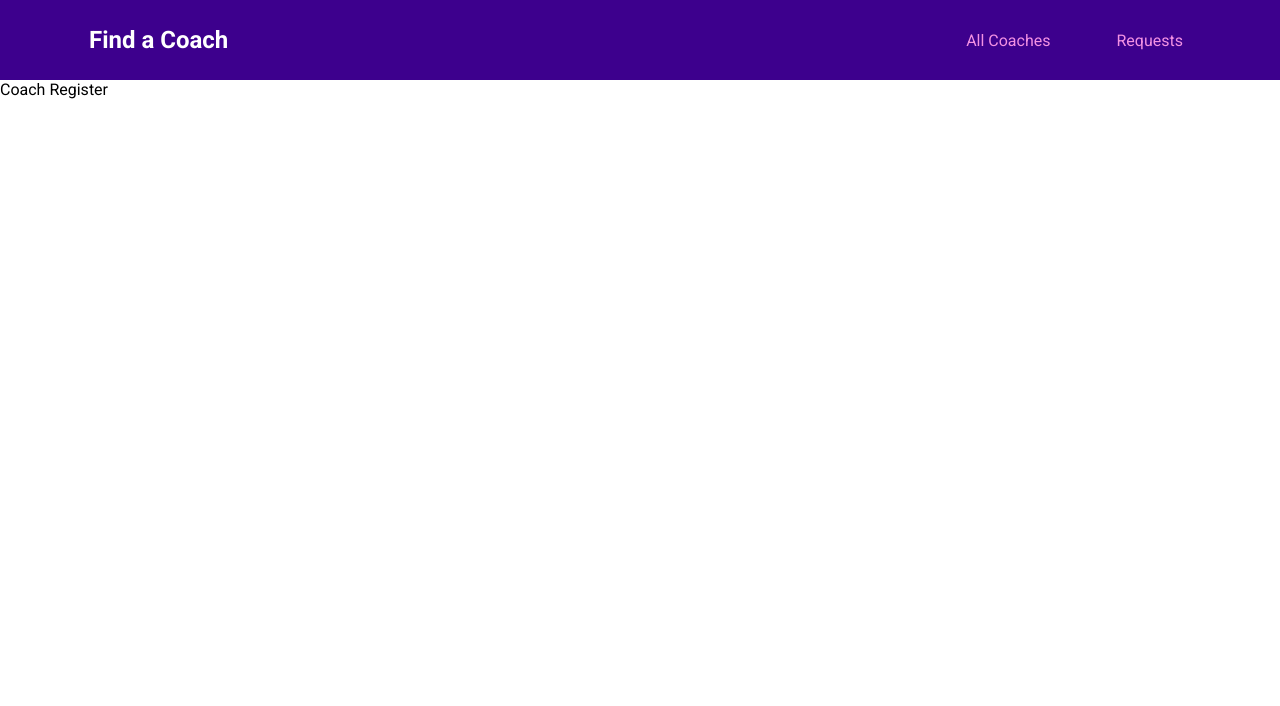
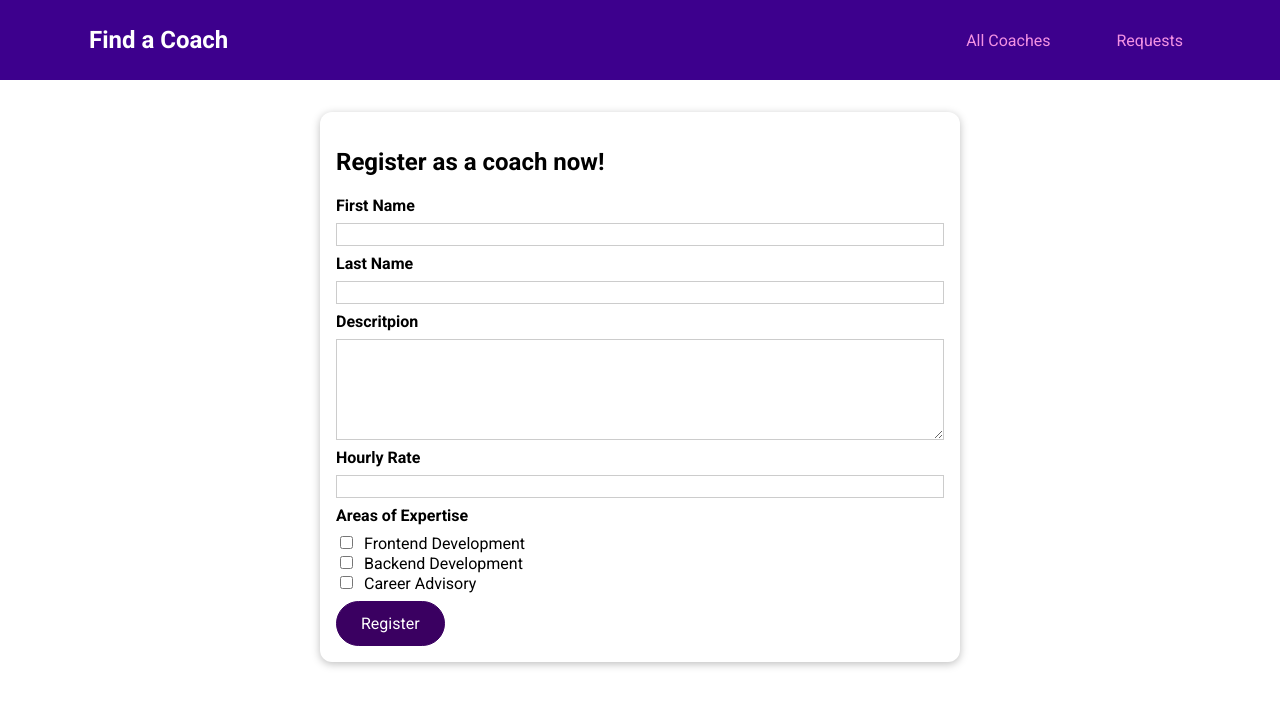
Before and after one commit to lukmanilias/coach-finder-app, a Vue app: page /register in a window 1280 px wide. Shown: the top 706 px of the page. Built offline with nearby package versions, Linux system fonts and the light colour scheme.

Commit message:
feat: filtering coach and coach registration

```diff
--- /dev/null
+++ b/src/components/coaches/CoachFilter.vue
@@ -0,0 +1,67 @@
+<template>
+  <base-card>
+    <h2>Find Your Coach</h2>
+    <span class="filter-option">
+      <input type="checkbox" id="frontend" checked @change="setFilter" />
+      <label for="frontend">Frontend</label>
+    </span>
+    <span class="filter-option">
+      <input type="checkbox" id="backend" checked @change="setFilter" />
+      <label for="backend">Backend</label>
+    </span>
+    <span class="filter-option">
+      <input type="checkbox" id="career" checked @change="setFilter" />
+      <label for="career">Career</label>
+    </span>
+  </base-card>
+</template>
+
+<script>
+export default {
+  emits: ['change-filter'],
+  data() {
+    return {
+      filters: {
+        frontend: true,
+        backend: true,
+        career: true,
+      },
+    };
+  },
+  methods: {
+    setFilter(event) {
+      const inputId = event.target.id;
+      const isActive = event.target.checked;
+      const updatedFilters = {
+        ...this.filters,
+        [inputId]: isActive,
+      };
+      this.filters = updatedFilters;
+      this.$emit('change-filter', updatedFilters);
+    },
+  },
+};
+</script>
+
+<style scoped>
+h2 {
+  margin: 0.5rem 0;
+}
+
+.filter-option {
+  margin-right: 1rem;
+}
+
+.filter-option label,
+.filter-option input {
+  vertical-align: middle;
+}
+
+.filter-option label {
+  margin-left: 0.25rem;
+}
+
+.filter-option.active label {
+  font-weight: bold;
+}
+</style>
--- /dev/null
+++ b/src/components/coaches/CoachForm.vue
@@ -0,0 +1,214 @@
+<template>
+  <form @submit.prevent="submitForm">
+    <div class="form-control" :class="{ invalid: !firstName.isValid }">
+      <label for="firstName">First Name</label>
+      <input
+        type="text"
+        id="firstName"
+        v-model.trim="firstName.val"
+        @blur="clearValidity('firstName')"
+      />
+      <p v-if="!firstName.isValid">First name must not be empty.</p>
+    </div>
+    <div class="form-control" :class="{ invalid: !lastName.isValid }">
+      <label for="lastName">Last Name</label>
+      <input
+        type="text"
+        id="lastName"
+        v-model.trim="lastName.val"
+        @blur="clearValidity('lastName')"
+      />
+      <p v-if="!lastName.isValid">Last name must not be empty.</p>
+    </div>
+    <div class="form-control" :class="{ invalid: !description.isValid }">
+      <label for="description">Descritpion</label>
+      <textarea
+        id="description"
+        rows="5"
+        v-model.trim="description.val"
+        @blur="clearValidity('description')"
+      ></textarea>
+      <p v-if="!description.isValid">Descritpion must not be empty.</p>
+    </div>
+    <div class="form-control" :class="{ invalid: !rate.isValid }">
+      <label for="rate">Hourly Rate</label>
+      <input
+        type="number"
+        id="rate"
+        v-model.number="rate.val"
+        @blur="clearValidity('rate')"
+      />
+      <p v-if="!rate.isValid">Hourly rate must be greate than 0.</p>
+    </div>
+    <div class="form-control" :class="{ invalid: !areas.isValid }">
+      <h3>Areas of Expertise</h3>
+      <div>
+        <input
+          type="checkbox"
+          id="frontend"
+          value="frontend"
+          v-model="areas.val"
+          @blur="clearValidity('areas')"
+        />
+        <label for="frontend">Frontend Development</label>
+      </div>
+      <div>
+        <input
+          type="checkbox"
+          id="backend"
+          value="backend"
+          v-model="areas.val"
+          @blur="clearValidity('areas')"
+        />
+        <label for="backend">Backend Development</label>
+      </div>
+      <div>
+        <input
+          type="checkbox"
+          id="career"
+          value="career"
+          v-model="areas.val"
+          @blur="clearValidity('areas')"
+        />
+        <label for="career">Career Advisory</label>
+      </div>
+      <p v-if="!areas.isValid">At least one expertise must be choose.</p>
+    </div>
+    <p v-if="!formIsValid">Please fix the above errors and submit again.</p>
+    <base-button>Register</base-button>
+  </form>
+</template>
+
+<script>
+export default {
+  data() {
+    return {
+      firstName: {
+        val: '',
+        isValid: true,
+      },
+      lastName: {
+        val: '',
+        isValid: true,
+      },
+      description: {
+        val: '',
+        isValid: true,
+      },
+      rate: {
+        val: null,
+        isValid: true,
+      },
+      areas: {
+        val: [],
+        isValid: true,
+      },
+      formIsValid: true,
+    };
+  },
+  methods: {
+    clearValidity(input) {
+      this[input].isValid = true;
+    },
+
+    validateForm() {
+      this.formIsValid = true;
+      if (this.firstName.val === '') {
+        this.firstName.isValid = false;
+        this.formIsValid = false;
+      }
+      if (this.lastName.val === '') {
+        this.lastName.isValid = false;
+        this.formIsValid = false;
+      }
+      if (this.description.val === '') {
+        this.description.isValid = false;
+        this.formIsValid = false;
+      }
+      if (!this.rate.val || this.raet.val < 0) {
+        this.rate.isValid = false;
+        this.formIsValid = false;
+      }
+      if (this.areas.val.length === 0) {
+        this.areas.isValid = false;
+        this.formIsValid = false;
+      }
+    },
+
+    submitForm() {
+      this.validateForm();
+
+      if (!this.formIsValid) {
+        return;
+      }
+
+      const formData = {
+        firstName: this.firstName.val,
+        lastName: this.lastName.val,
+        description: this.description.val,
+        rate: this.rate.val,
+        areas: this.areas.val,
+      };
+
+      this.$emit('save-data', formData);
+    },
+  },
+};
+</script>
+
+<style scoped>
+.form-control {
+  margin: 0.5rem 0;
+}
+
+label {
+  font-weight: bold;
+  display: block;
+  margin-bottom: 0.5rem;
+}
+
+input[type='checkbox'] + label {
+  font-weight: normal;
+  display: inline;
+  margin: 0 0 0 0.5rem;
+}
+
+input,
+textarea {
+  display: block;
+  width: 100%;
+  border: 1px solid #ccc;
+  font: inherit;
+}
+
+input:focus,
+textarea:focus {
+  background-color: #f0e6fd;
+  outline: none;
+  border-color: #3d008d;
+}
+/* test */
+input[type='checkbox'] {
+  display: inline;
+  width: auto;
+  border: none;
+}
+
+input[type='checkbox']:focus {
+  outline: #3d008d solid 1px;
+}
+
+h3 {
+  margin: 0.5rem 0;
+  font-size: 1rem;
+}
+
+.invalid label {
+  color: red;
+}
+
+.invalid input,
+.invalid textarea {
+  border: 1px solid red;
+}
+</style>
--- a/src/pages/coaches/CoachRegistration.vue
+++ b/src/pages/coaches/CoachRegistration.vue
@@ -1 +1,24 @@
-<template>Coach Register</template>
+<template>
+  <section>
+    <base-card>
+      <h2>Register as a coach now!</h2>
+      <coach-form @save-data="saveData"></coach-form>
+    </base-card>
+  </section>
+</template>
+
+<script>
+import CoachForm from '../../components/coaches/CoachForm.vue';
+
+export default {
+  components: {
+    CoachForm,
+  },
+  methods: {
+    saveData(data) {
+      this.$store.dispatch('coaches/registerCoach', data);
+      this.$router.replace('/coaches');
+    },
+  },
+};
+</script>
--- a/src/pages/coaches/CoachesList.vue
+++ b/src/pages/coaches/CoachesList.vue
@@ -1,14 +1,18 @@
 <template>
-  <section>FILTER</section>
+  <section>
+    <coach-filter @change-filter="setFilters"></coach-filter>
+  </section>
   <section>
     <base-card>
       <div class="controls">
         <base-button mode="outline">REFRESH</base-button>
-        <base-button link to="/register">Register as Coach</base-button>
+        <base-button link to="/register" v-if="!isCoach"
+          >Register as Coach</base-button
+        >
       </div>
       <ul v-if="hasCoaches">
         <coach-item
-          v-for="coach in coachesList"
+          v-for="coach in filteredCoaches"
           :key="coach.id"
           :id="coach.id"
           :firstName="coach.firstName"
@@ -23,18 +27,50 @@
 </template>
 
 <script>
-import { mapGetters } from 'vuex';
-
 import CoachItem from '../../components/coaches/CoachItem.vue';
-import BaseButton from '../../components/ui/BaseButton.vue';
+import CoachFilter from '../../components/coaches/CoachFilter.vue';
 
 export default {
   components: {
     CoachItem,
-    BaseButton,
+    CoachFilter,
+  },
+  data() {
+    return {
+      activeFilters: {
+        frontend: true,
+        backend: true,
+        career: true,
+      },
+    };
   },
   computed: {
-    ...mapGetters('coaches', ['hasCoaches', 'coachesList']),
+    filteredCoaches() {
+      const coaches = this.$store.getters['coaches/coachesList'];
+      return coaches.filter((coach) => {
+        if (this.activeFilters.frontend && coach.areas.includes('frontend')) {
+          return true;
+        }
+        if (this.activeFilters.backend && coach.areas.includes('backend')) {
+          return true;
+        }
+        if (this.activeFilters.career && coach.areas.includes('career')) {
+          return true;
+        }
+        return false;
+      });
+    },
+    hasCoaches() {
+      return this.$store.getters['coaches/hasCoaches'];
+    },
+    isCoach() {
+      return this.$store.getters['coaches/isCoach'];
+    },
+  },
+  methods: {
+    setFilters(updatedFilters) {
+      this.activeFilters = updatedFilters;
+    },
   },
 };
 </script>
--- a/src/store/index.js
+++ b/src/store/index.js
@@ -6,8 +6,16 @@ const store = createStore({
   modules: {
     coaches: coachesModule,
   },
-  state() {},
-  getters: {},
+  state() {
+    return {
+      userId: 'c3',
+    };
+  },
+  getters: {
+    userId(state) {
+      return state.userId;
+    },
+  },
   mutations: {},
   actions: {},
 });
--- a/src/store/modules/coaches/actions.js
+++ b/src/store/modules/coaches/actions.js
@@ -1 +1,14 @@
-export default {};
+export default {
+  registerCoach(context, data) {
+    const coachData = {
+      id: context.rootGetters.userId,
+      firstName: data.firstName,
+      lastName: data.lastName,
+      areas: data.areas,
+      description: data.description,
+      hourlyRate: data.rate,
+    };
+
+    context.commit('registerCoach', coachData);
+  },
+};
--- a/src/store/modules/coaches/getters.js
+++ b/src/store/modules/coaches/getters.js
@@ -5,4 +5,9 @@ export default {
   hasCoaches(state) {
     return state.coaches && state.coaches.length > 0;
   },
+  isCoach(_, getters, _2, rootGetters) {
+    const coaches = getters.coachesList;
+    const userId = rootGetters.userId;
+    return coaches.some((coach) => coach.id === userId);
+  },
 };
--- a/src/store/modules/coaches/mutations.js
+++ b/src/store/modules/coaches/mutations.js
@@ -1 +1,5 @@
-export default {};
+export default {
+  registerCoach(state, payload) {
+    state.coaches.push(payload);
+  },
+};
```
